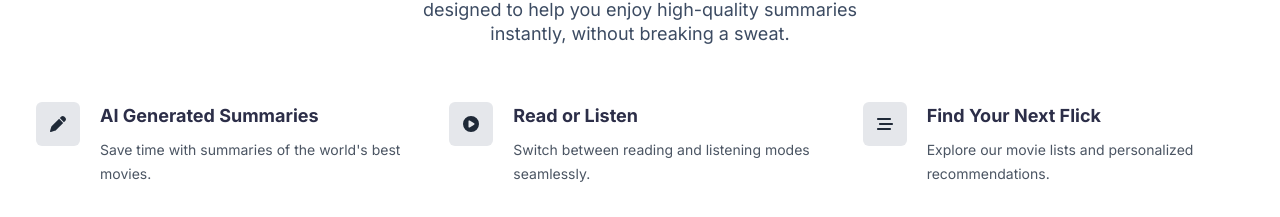
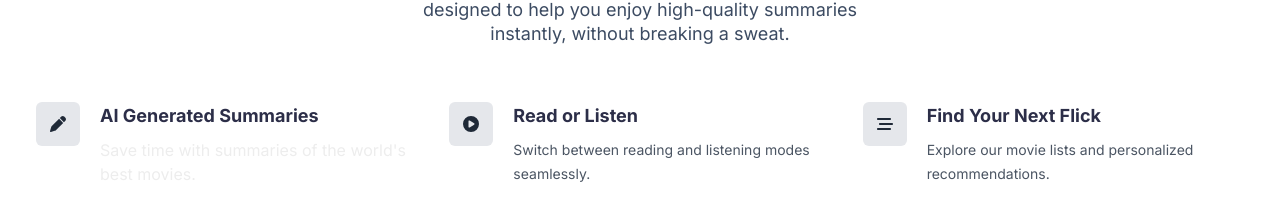
Before and after one commit to timmyvm/HollywoodAi, a Next.js app: page / in a window 1280 px wide. Shown: the part 1054-1271 px from the top of the page. Built offline with nearby package versions, Linux system fonts and the light colour scheme.

Commit message:
fixing deployment errors

```diff
--- a/components/Features.tsx
+++ b/components/Features.tsx
@@ -21,7 +21,7 @@ export default function Features() {
               </div>
               <div>
                 <h4 className="text-lg font-bold text-[#2c2e48] mb-2">AI Generated Summaries</h4>
-                <p className="text-sm leading-6 text-gray-600">Save time with summaries of the world's best movies.</p>
+                Save time with summaries of the world&apos;s best movies.
               </div>
             </div>
             <div className="w-full sm:w-1/2 lg:w-1/3 p-4 flex gap-5">
--- a/components/Steps.tsx
+++ b/components/Steps.tsx
@@ -44,7 +44,7 @@ export default function Steps() {
                 <span>3</span>
               </div>
               <div className="text-[18px] font-light leading-6 max-w-[280px] w-full">
-                Take a couple of minutes to read and listen to the summary. And you’re done!
+                Take a couple of minutes to read and listen to the summary. And you&apos;re done!
               </div>
             </div>
           </div>
```
